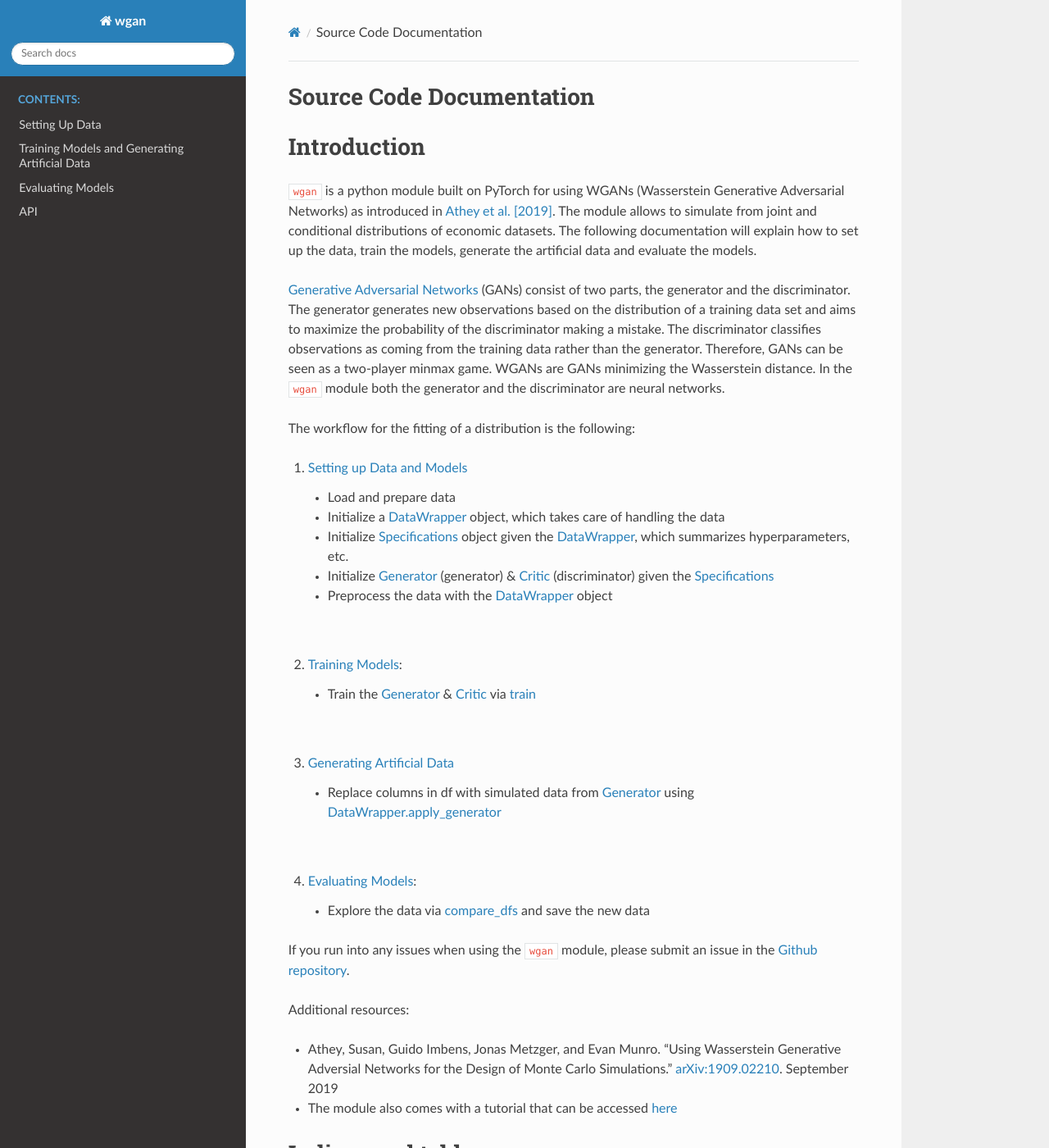
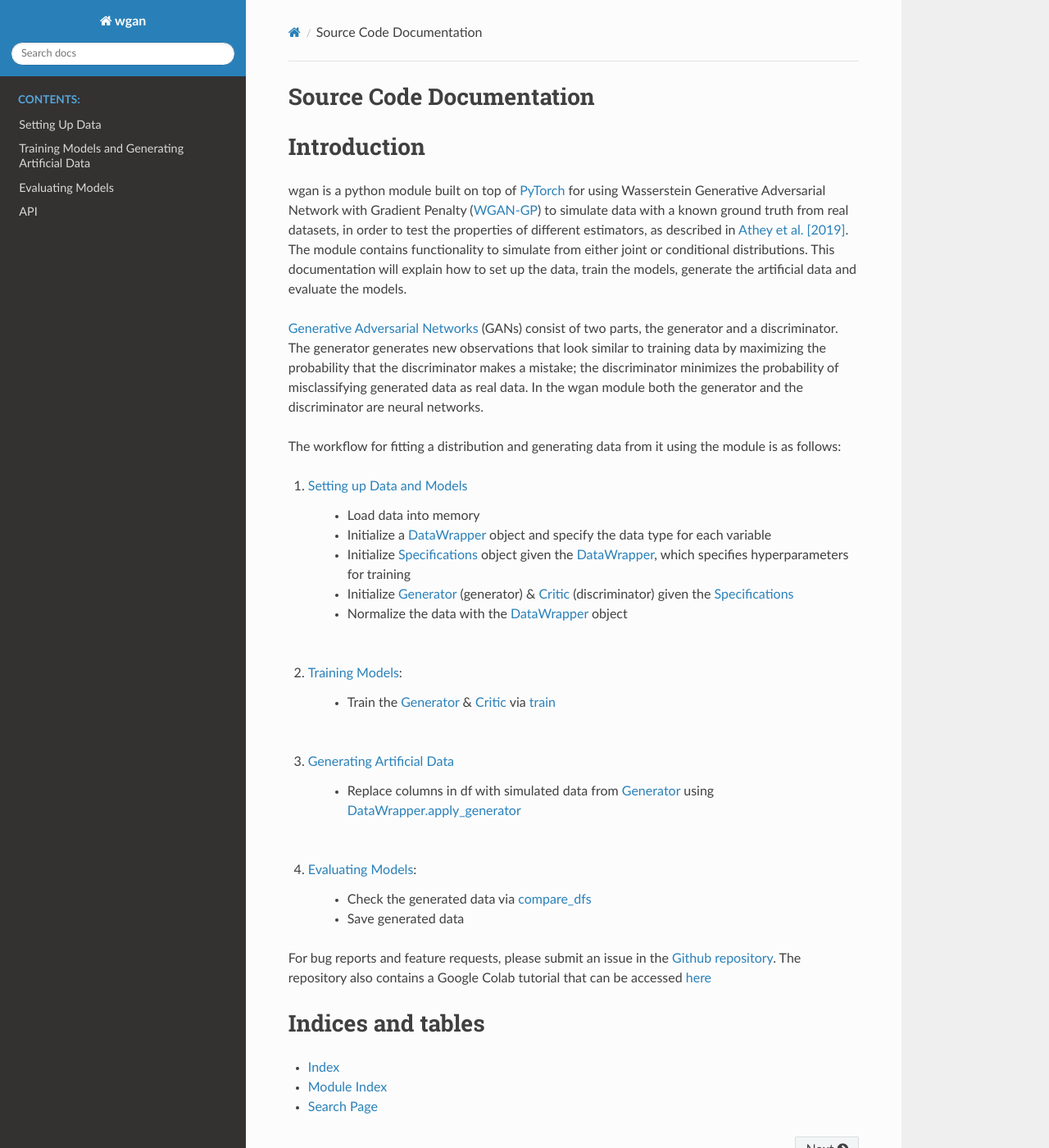
Before and after one commit to gsbDBI/ds-wgan, a Sphinx documentation site: the page built from docs/source/index.rst, in a window 1280 px wide and 1400 px high. Shown: the whole window at 82% size. Built offline with Sphinx 7.4.7 and the Read the Docs theme 2.0.0, drawn with Linux system fonts in a browser that asks for light colours.

Commit message:
Fix intro

```diff
--- a/docs/source/index.rst
+++ b/docs/source/index.rst
@@ -18,40 +18,42 @@ Source Code Documentation
 Introduction
 ============================
 
-``wgan`` is a python module built on PyTorch for using WGANs (Wasserstein Generative Adversarial Networks) as introduced in `Athey et al. [2019] <https://arxiv.org/abs/1909.02210>`_. The module allows to simulate from joint and conditional distributions of economic datasets. The following documentation will explain how to set up the data, train the models, generate the artificial data and evaluate the models.
+wgan is a python module built on top of `PyTorch <https://pytorch.org>`_ for using Wasserstein Generative Adversarial Network with Gradient Penalty
+(`WGAN-GP <http://papers.nips.cc/paper/7159-improved-training-of-wasserstein-gans.pdf>`_) to simulate data with a known ground truth from real
+datasets, in order to test the properties  of different estimators, as described in `Athey et al. [2019] <https://arxiv.org/abs/1909.02210>`_.
+The module contains functionality to simulate from either joint or conditional distributions. This documentation
+will explain how to set up the data, train the models, generate the artificial data and evaluate the models.
 
-`Generative Adversarial Networks <http://papers.nips.cc/paper/5423-generative-adversarial-nets.pdf>`_ (GANs) consist of two parts, the generator and the discriminator. The generator generates new observations based on the distribution of a training data set and  aims to maximize the probability of the discriminator making a mistake. The discriminator classifies observations as coming from the training data rather than the generator. Therefore, GANs can be seen as a two-player minmax game.
-WGANs are GANs minimizing the Wasserstein distance. In the ``wgan`` module both the generator and the discriminator are neural networks.
+`Generative Adversarial Networks <http://papers.nips.cc/paper/5423-generative-adversarial-nets.pdf>`_ (GANs) consist of two parts,
+the generator and a discriminator. The generator generates new observations that look similar to training data by maximizing the probability
+that the discriminator makes a mistake; the discriminator minimizes the probability of misclassifying generated data as real data.
+In the wgan module both the generator and the discriminator are neural networks.
 
-The workflow for the fitting of a distribution is the following:
+The workflow for fitting a distribution and generating data from it using the module is as follows:
 
 #. :ref:`section_data`
 
-   +   Load and prepare data
-   +   Initialize a :ref:`data_wrapper` object, which takes care of handling the data
-   +   Initialize :ref:`specifications` object given the :ref:`data_wrapper`, which summarizes hyperparameters, etc.
-   +   Initialize :ref:`generator` (generator) & :ref:`critic` (discriminator) given the :ref:`specifications`
-   +   Preprocess the data with the :ref:`data_wrapper` object
-   |
+    +   Load data into memory
+    +   Initialize a :ref:`data_wrapper` object and specify the data type for each variable
+    +   Initialize :ref:`specifications` object given the :ref:`data_wrapper`, which specifies hyperparameters for training
+    +   Initialize :ref:`generator` (generator) & :ref:`critic` (discriminator) given the :ref:`specifications`
+    +   Normalize the data with the :ref:`data_wrapper` object
+    |
 #. :ref:`section_train`:
 
-   +   Train the :ref:`generator` & :ref:`critic` via :ref:`train`
-   |
+    +   Train the :ref:`generator` & :ref:`critic` via :ref:`train`
+    |
 #. :ref:`section_gendata`
 
-   +   Replace columns in df with simulated data from :ref:`generator` using :ref:`DataWrapper.apply_generator <data_wrapper>`
-   |
+    +   Replace columns in df with simulated data from :ref:`generator` using :ref:`DataWrapper.apply_generator <data_wrapper>`
+    |
 #. :ref:`section_evaluate`:
 
-   +   Explore the data via :ref:`compare_dfs` and save the new data
+    +   Check the generated data via :ref:`compare_dfs`
+    +   Save generated data
 
-If you run into any issues when using the ``wgan`` module, please submit an issue in the `Github repository <https://github.com/gsbDBI/ds-wgan>`_.
-
-Additional resources:
-
-+  Athey, Susan, Guido Imbens, Jonas Metzger, and Evan Munro. "Using Wasserstein Generative Adversial Networks for the Design of Monte Carlo Simulations." `arXiv:1909.02210 <https://arxiv.org/abs/1909.02210>`_. September 2019
-+  The module also comes with a tutorial that can be accessed `here <https://colab.research.google.com/drive/1AYvY4ZpCeHjEWLte39CFTs6_KgwRP-N6#scrollTo=NEX_jqVFFwS5>`_
-
+For bug reports and feature requests, please submit an issue in the `Github repository <https://github.com/gsbDBI/ds-wgan>`_. The repository
+also contains a Google Colab tutorial that can be accessed `here <https://colab.research.google.com/drive/1AYvY4ZpCeHjEWLte39CFTs6_KgwRP-N6#scrollTo=NEX_jqVFFwS5>`_
 
 Indices and tables
 ==================
```
